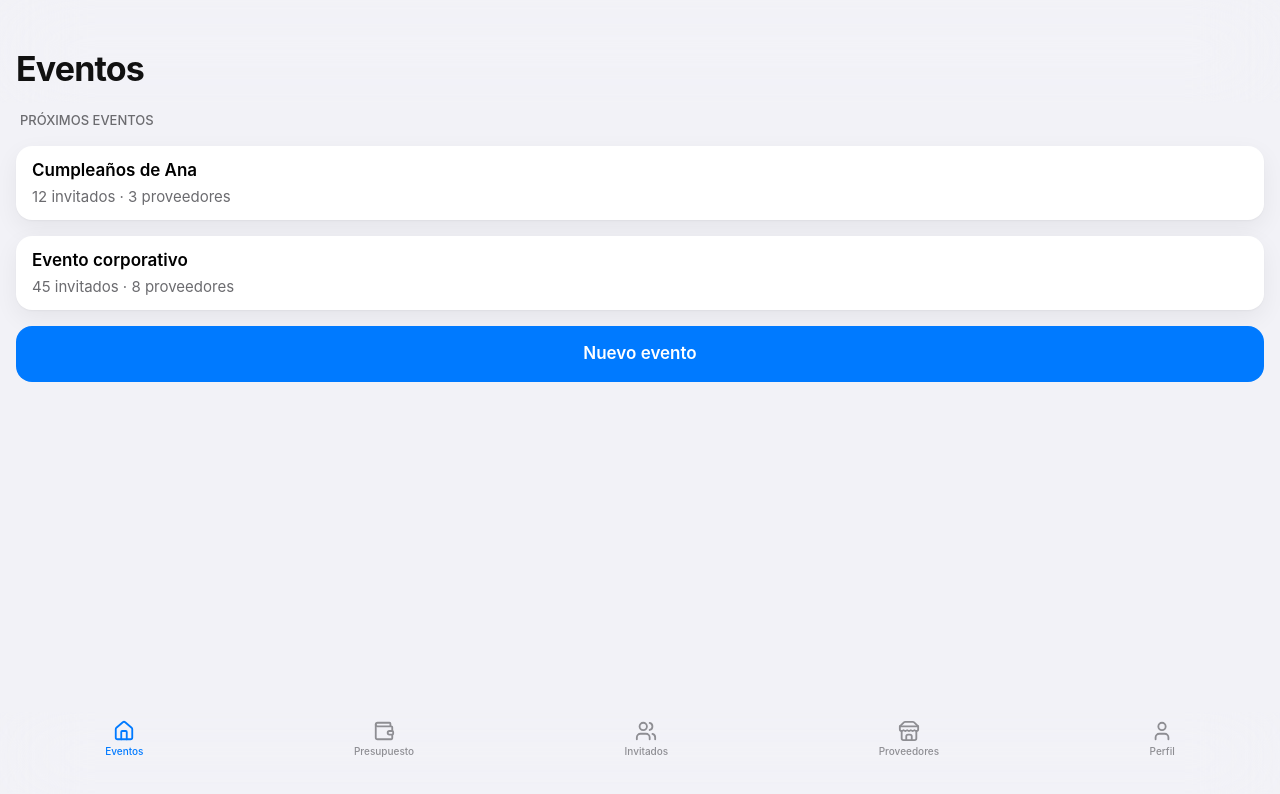
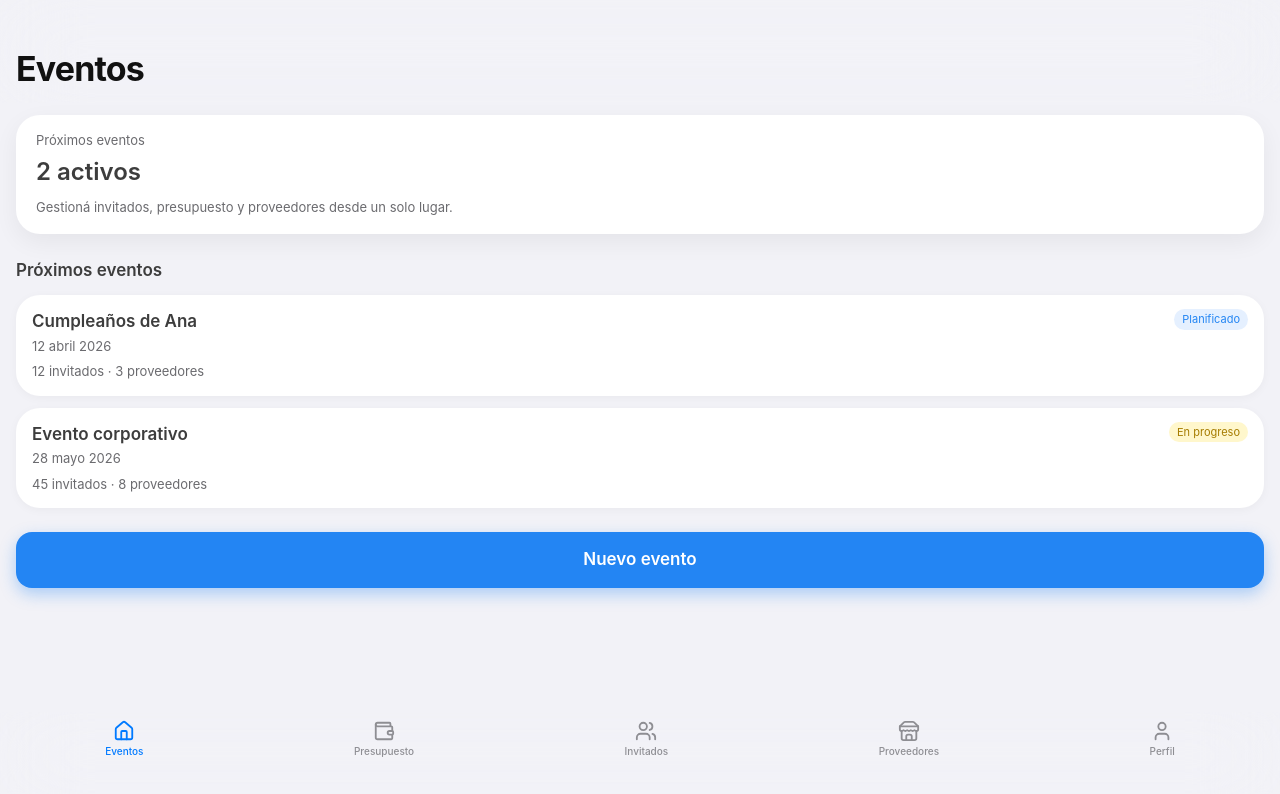
Before and after one commit to panchoroggero-svg/PlannIt, a React (Vite) app: page / in a window 1280 px wide. Shown: the top 794 px of the page. Built offline with nearby package versions, Linux system fonts and the light colour scheme.

Commit message:
style: unify Home, Providers and Profile with PlanIt iOS layout

```diff
--- a/src/app/screens/Home.tsx
+++ b/src/app/screens/Home.tsx
@@ -3,8 +3,10 @@ import IosHeader from "@/app/components/IosHeader"
 interface Event {
   id: string
   title: string
+  date: string
   guests: number
   vendors: number
+  status: "planificado" | "en_progreso" | "finalizado"
 }
 
 export function Home() {
@@ -12,46 +14,130 @@ export function Home() {
     {
       id: "1",
       title: "Cumpleaños de Ana",
+      date: "12 abril 2026",
       guests: 12,
       vendors: 3,
+      status: "planificado",
     },
     {
       id: "2",
       title: "Evento corporativo",
+      date: "28 mayo 2026",
       guests: 45,
       vendors: 8,
+      status: "en_progreso",
     },
   ]
 
+  const getStatusLabel = (status: Event["status"]) => {
+    switch (status) {
+      case "planificado":
+        return "Planificado"
+      case "en_progreso":
+        return "En progreso"
+      case "finalizado":
+        return "Finalizado"
+    }
+  }
+
+  const getStatusClass = (status: Event["status"]) => {
+    switch (status) {
+      case "planificado":
+        return "bg-[#E5F0FF] text-[#2385F3]"
+      case "en_progreso":
+        return "bg-[#FFF7CC] text-[#A67C00]"
+      case "finalizado":
+        return "bg-[#E6FCEB] text-[#22863A]"
+    }
+  }
+
   return (
-    <div className="bg-[#F2F2F7] min-h-full">
+    <div className="bg-[#F2F2F7] min-h-screen">
       <IosHeader title="Eventos" />
 
-      <main className="px-4 pt-2 pb-6 space-y-4">
-        <h2 className="text-[13px] font-medium text-[#6B6B6F] px-1">
-          PRÓXIMOS EVENTOS
+      <main className="px-4 pt-3 pb-6 space-y-6">
+        {/* Resumen rápido */}
+        <section
+          aria-label="Resumen de eventos"
+          className="
+            bg-white
+            rounded-3xl
+            px-5 py-4
+            shadow-[0_8px_24px_rgba(0,0,0,0.06)]
+          "
+        >
+          <p className="text-[13px] text-[#6B6B6F] mb-1">
+            Próximos eventos
+          </p>
+          <h2 className="text-[24px] font-semibold text-[#3D3D3D] mb-2">
+            {events.length} activos
           </h2>
+          <p className="text-[13px] text-[#6B6B6F]">
+            Gestioná invitados, presupuesto y proveedores desde un solo lugar.
+          </p>
+        </section>
+
+        {/* Lista de eventos */}
+        <section aria-label="Listado de eventos" className="space-y-3">
+          <h3 className="text-[17px] font-semibold text-[#3D3D3D]">
+            Próximos eventos
+          </h3>
 
           {events.map((event) => (
-          <div
+            <article
               key={event.id}
-            className="bg-white rounded-2xl px-4 py-3 shadow-[0_1px_2px_rgba(0,0,0,0.04),0_8px_24px_rgba(0,0,0,0.06)]"
+              className="
+                bg-white
+                rounded-3xl
+                px-4 py-3.5
+                shadow-[0_2px_10px_rgba(0,0,0,0.04)]
+              "
             >
-            <h3 className="text-[17px] font-semibold mb-0.5">
+              <div className="flex justify-between items-start mb-1.5">
+                <div>
+                  <h4 className="text-[17px] font-semibold text-[#3D3D3D]">
                     {event.title}
-            </h3>
+                  </h4>
+                  <p className="text-[13px] text-[#6B6B6F] mt-0.5">
+                    {event.date}
+                  </p>
+                </div>
+                <span
+                  className={`
+                    text-[11px] px-2 py-0.5 rounded-full
+                    ${getStatusClass(event.status)}
+                  `}
+                >
+                  {getStatusLabel(event.status)}
+                </span>
+              </div>
 
-            <p className="text-[15px] text-[#6B6B6F]">
+              <p className="text-[13px] text-[#6B6B6F]">
                 {event.guests} invitados · {event.vendors} proveedores
               </p>
-          </div>
+            </article>
           ))}
+        </section>
 
+        {/* CTA principal */}
+        <section>
           <button
-          className="w-full h-14 rounded-2xl bg-[#007AFF] text-white text-[17px] font-semibold active:opacity-80 transition"
+            className="
+              w-full
+              h-14
+              rounded-2xl
+              bg-[#2385F3]
+              text-white
+              text-[17px]
+              font-semibold
+              active:opacity-80
+              transition
+              shadow-[0_6px_16px_rgba(35,133,243,0.35)]
+            "
           >
             Nuevo evento
           </button>
+        </section>
       </main>
     </div>
   )
--- a/src/app/screens/Providers.tsx
+++ b/src/app/screens/Providers.tsx
@@ -1,41 +1,135 @@
+import { Phone, Mail, MapPin } from "lucide-react"
+import { Input } from "@/app/components/ui/input"
 import IosHeader from "@/app/components/IosHeader"
-import { Star, Phone, Mail } from "lucide-react"
+
+interface Provider {
+  id: number
+  name: string
+  category: string
+  priceRange: string
+  location: string
+  rating: number
+  status: "confirmado" | "pendiente"
+}
 
 export function Providers() {
-  const providers = [
-    { id: 1, name: "Golden Catering", category: "Catering", rating: 4.8, reviews: 124, contact: "contact@goldencatering.com" },
-    { id: 2, name: "Luxe Photography", category: "Photography", rating: 4.6, reviews: 89, contact: "hello@luxephoto.com" },
-    { id: 3, name: "DJ NightFlow", category: "Music / DJ", rating: 4.9, reviews: 201, contact: "dj@nightflow.com" },
+  const providers: Provider[] = [
+    {
+      id: 1,
+      name: "Espacio Río",
+      category: "Salón",
+      priceRange: "USD 8.000 – 12.000",
+      location: "Palermo, CABA",
+      rating: 4.8,
+      status: "confirmado",
+    },
+    {
+      id: 2,
+      name: "Catering Delicias",
+      category: "Catering",
+      priceRange: "USD 40 – 55 por invitado",
+      location: "Belgrano, CABA",
+      rating: 4.6,
+      status: "pendiente",
+    },
+    {
+      id: 3,
+      name: "Luz & Sombra Studio",
+      category: "Fotografía",
+      priceRange: "USD 1.500 – 2.000",
+      location: "Recoleta, CABA",
+      rating: 4.9,
+      status: "confirmado",
+    },
   ]
 
+  const getStatusLabel = (status: Provider["status"]) =>
+    status === "confirmado" ? "Confirmado" : "En negociación"
+
+  const getStatusClass = (status: Provider["status"]) =>
+    status === "confirmado"
+      ? "bg-[#E6FCEB] text-[#22863A] border-[#BBF7C0]"
+      : "bg-[#FFF7CC] text-[#A67C00] border-[#FEEBC8]"
+
   return (
-    <div className="bg-[#F2F2F7] min-h-full px-4 pt-2 pb-6 space-y-6">
-      <IosHeader title="Providers" />
+    <div className="bg-[#F2F2F7] min-h-screen">
+      <IosHeader title="Proveedores" />
 
-      <main className="space-y-4">
+      <main className="px-4 pt-3 pb-6 space-y-6">
+        {/* Buscador */}
+        <section className="relative">
+          <Input
+            placeholder="Buscar salón, catering o proveedor…"
+            className="
+              pl-3
+              rounded-2xl
+              bg-white
+              border-none
+              shadow-[0_2px_10px_rgba(0,0,0,0.04)]
+              text-[14px]
+            "
+          />
+        </section>
+
+        {/* Lista de proveedores */}
+        <section aria-label="Proveedores del evento" className="space-y-3">
+          <h2 className="text-[17px] font-semibold text-[#3D3D3D]">
+            Proveedores del evento
+          </h2>
+
           {providers.map((provider) => (
-          <div
+            <article
               key={provider.id}
-            className="bg-white rounded-2xl p-4 shadow-[0_1px_2px_rgba(0,0,0,0.04),0_4px_12px_rgba(0,0,0,0.06)]"
+              className="
+                bg-white
+                rounded-3xl
+                px-4 py-3.5
+                shadow-[0_2px_10px_rgba(0,0,0,0.04)]
+              "
             >
-            <div className="flex justify-between items-start mb-2">
+              <div className="flex justify-between items-start mb-1.5">
                 <div>
-                <h3 className="text-[17px] font-semibold">{provider.name}</h3>
-                <p className="text-[13px] text-[#6B6B6F]">{provider.category}</p>
+                  <h3 className="text-[15px] font-semibold text-[#3D3D3D]">
+                    {provider.name}
+                  </h3>
+                  <p className="text-[12px] text-[#6B6B6F]">
+                    {provider.category}
+                  </p>
                 </div>
-              <div className="flex items-center gap-1 text-[13px]">
-                <Star className="w-4 h-4 text-yellow-500 fill-yellow-500" />
-                <span className="font-medium">{provider.rating}</span>
-                <span className="text-[#6B6B6F]">({provider.reviews})</span>
-              </div>
+                <span
+                  className={`
+                    text-[11px] px-2 py-0.5 rounded-full border
+                    ${getStatusClass(provider.status)}
+                  `}
+                >
+                  {getStatusLabel(provider.status)}
+                </span>
               </div>
 
-            <div className="flex gap-4 mt-3 text-[#007AFF] text-sm">
-              <button className="flex items-center gap-1"><Mail className="w-4 h-4" />Email</button>
-              <button className="flex items-center gap-1"><Phone className="w-4 h-4" />Call</button>
+              <p className="text-[13px] text-[#3D3D3D] mb-1.5">
+                {provider.priceRange}
+              </p>
+
+              <div className="flex items-center gap-2 text-[12px] text-[#6B6B6F] mb-1">
+                <MapPin className="w-3 h-3" />
+                <span>{provider.location}</span>
+                <span>•</span>
+                <span>{provider.rating.toFixed(1)}★</span>
               </div>
+
+              <div className="flex gap-3 mt-2 text-[12px] text-[#2385F3]">
+                <button className="flex items-center gap-1 active:opacity-70">
+                  <Phone className="w-3 h-3" />
+                  <span>Llamar</span>
+                </button>
+                <button className="flex items-center gap-1 active:opacity-70">
+                  <Mail className="w-3 h-3" />
+                  <span>Enviar mensaje</span>
+                </button>
               </div>
+            </article>
           ))}
+        </section>
       </main>
     </div>
   )
```
Also changed, not shown: src/app/screens/Profile.tsx (+94 -44 lines). Lines whose indentation alone changed are shown as unchanged.
